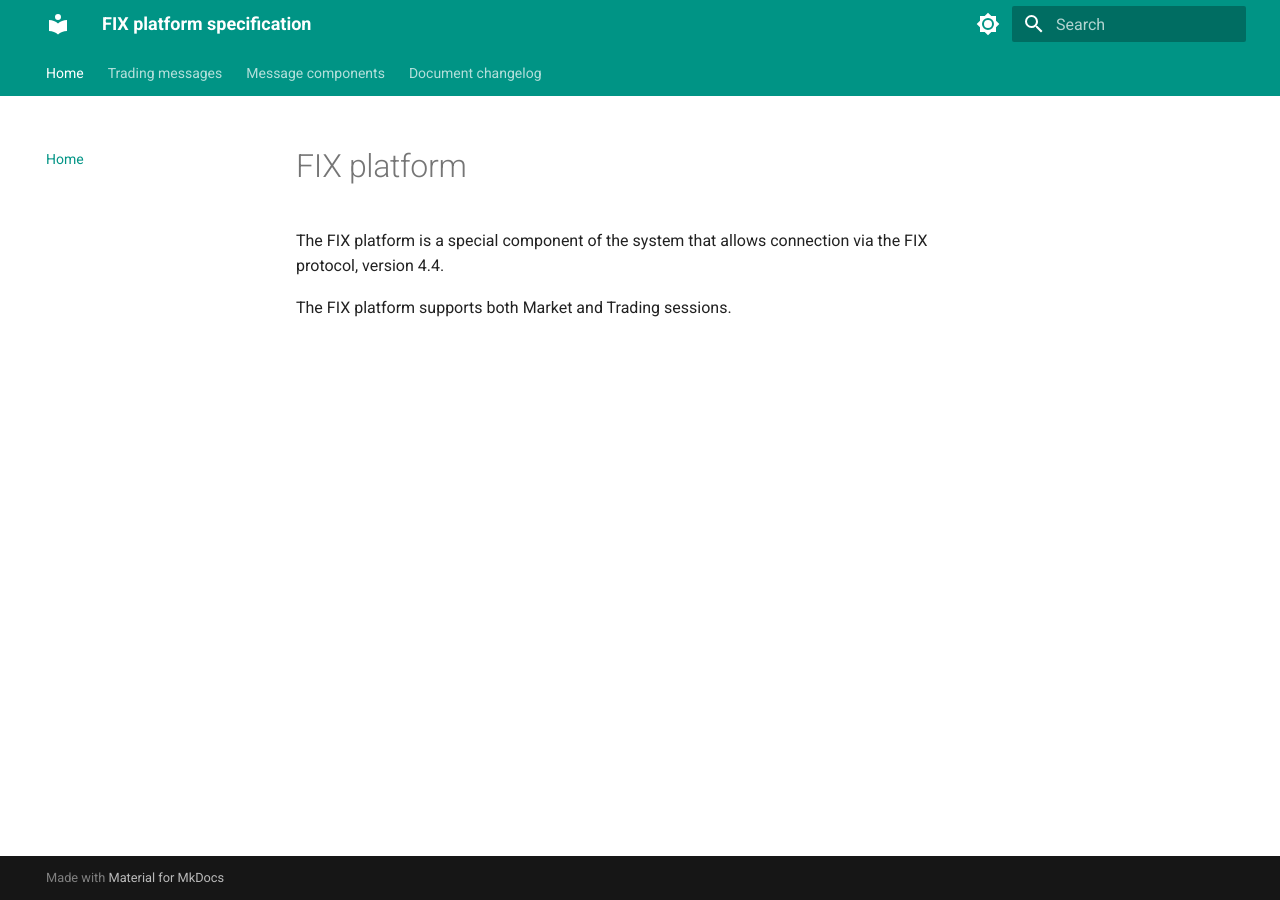
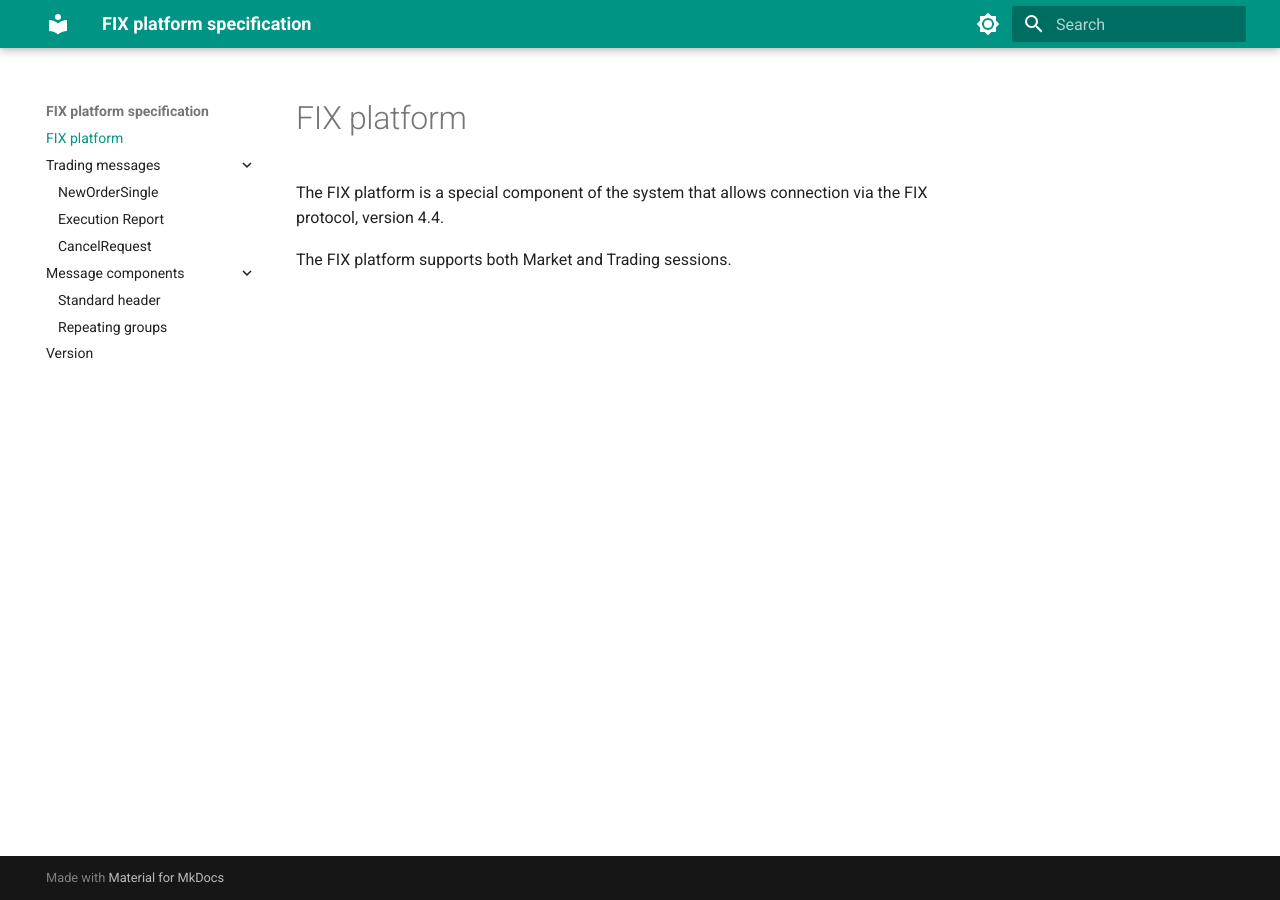
Before and after one commit to SveterOK/SveterOK.github.io, an MkDocs documentation site: the page built from docs/index.md, in a window 1280 px wide. Built offline with MkDocs 1.6.1 and Material for MkDocs 9.7.7, drawn with Linux system fonts in a browser that asks for light colours; part of the change alters nothing that is shown.

Commit message:
Yamml added 2

```diff
--- a/mkdocs.yml
+++ b/mkdocs.yml
@@ -1,14 +1,15 @@
 site_name: FIX platform specification
 nav:
- - Home: index.md
+ - index.md
  - Trading messages:
-   - NewOrderSingle: NewOrderSingle.md
-   - ExecutionReport: ExecutionReport.md
-   - CancelRequest: CancelRequest.md
+   - Trading messages/index.md
+   - Trading messages/NewOrderSingle.md
+   - Trading messages/ExecutionReport.md
+   - Trading messages/CancelRequest.md
  - Message components:
-   - Standard header: StandardHeader.md
-   - Repeating groups: RepeatingGroups.md
- - Document changelog: ver.md
+   - Message components/StandardHeader.md
+   - Message components/RepeatingGroups.md
+ - ver.md
 theme:
    name: material
    palette:
@@ -23,9 +24,14 @@ theme:
          name: Switch to light
        primary: teal
    features:
-    - navigation.tabs
+    - navigation.indexes
+    - navigation.expand
 markdown_extensions:
  - tables
  - admonition
 extra_css:
    - stylesheets/extra.css
+extra:
+ analytics:
+   provider: google
+   property: G-74EPW6P0FB
```
Also changed, not shown: 1 other file.
